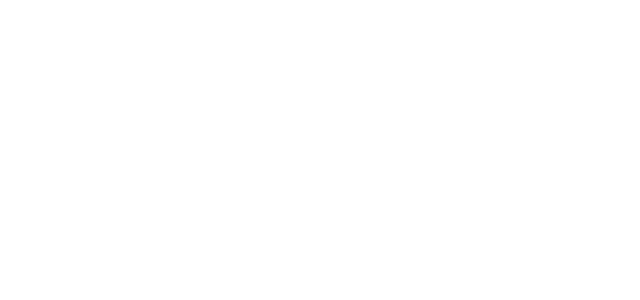
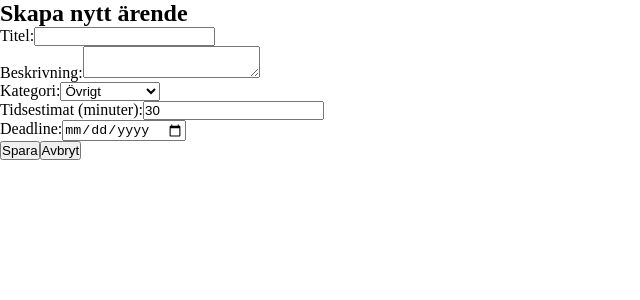
Before and after one commit to Ludvig-D/PAA, a React (Vite) app: page /form in a window 1280 px wide. Before the commit this address had no page. Shown: the top 300 px of the page, without its empty margins (0-640 px from the left). Built offline with nearby package versions, Linux system fonts and the light colour scheme.

Commit message:
har lagt till home och form när man ska skapa en todo

```diff
--- a/package.json
+++ b/package.json
@@ -12,7 +12,8 @@
   "dependencies": {
     "react": "^19.2.0",
     "react-dom": "^19.2.0",
-    "react-router": "^7.10.1"
+    "react-router": "^7.10.1",
+    "react-router-dom": "^7.10.1"
   },
   "devDependencies": {
     "@eslint/js": "^9.39.1",
--- a/src/App.jsx
+++ b/src/App.jsx
@@ -1,12 +1,18 @@
 import { BrowserRouter, Route, Routes } from 'react-router';
 import './App.css';
+import TodoForm from './components/ToDoForm';
+import Home from './components/Home';
 
+
+// To do list
 function App() {
   return (
     <>
       <BrowserRouter>
         <Routes>
-          <Route path="/" />
+          <Route path="/" element={<Home/>} />;
+          <Route path="/form" element={<TodoForm/>} />;
+
         </Routes>
       </BrowserRouter>
     </>
--- /dev/null
+++ b/src/components/Home.jsx
@@ -0,0 +1,39 @@
+import React, { useState } from "react";
+import { useNavigate } from "react-router";
+const Home = () => {
+    const navigate = useNavigate();
+    const [todos, setTodos] = useState([]);
+
+
+
+    const handleAddClick = () => {
+        navigate('/form');
+    }
+    return (
+        <div>
+            <h1>Todos & Activity</h1>
+            <p>Ärande</p>
+            <button onClick={handleAddClick}>Skapa ny</button>
+
+            <div>
+                    {todos.length === 0?(
+                    <p>inga ärande än. Skapa ett nytt!</p>):(
+                        todos.map(todo =>
+                    <div key={todo.id}>
+                        <h3>{todo.title}</h3>
+                        <p>{todo.description}</p>
+                        <p>{todo.category}</p>
+                        <p>{todo.deadline}</p>
+                    </div>
+               )) }
+
+            </div>
+
+        </div>
+    )
+}
+
+
+
+
+export default Home
--- /dev/null
+++ b/src/components/TodoForm.jsx
@@ -0,0 +1,100 @@
+import React, { useState } from 'react';
+import { useNavigate } from 'react-router-dom';
+
+const TodoForm = () => {
+    const navigate = useNavigate();
+
+    // State för formuläret
+    const [formData, setFormData] = useState({
+        // id??
+        title: '',
+        description: '',
+        category: 'Övrigt',
+        timeEstimate: 30,
+        deadline: ''
+    });
+
+    const handleSubmit = () => {
+        console.log('Formulärdata:', formData);
+        // Här ska jag senare lägga till todo
+    };
+
+    const handleCancel = () => {
+        navigate('/'); // Tillbaka till home
+    };
+
+    return (
+        <div>
+            <h2>Skapa nytt ärende</h2>
+            <div>
+
+                {/* Titel */}
+                <div>
+                    <label>Titel:</label>
+                    <input
+                        type="text"
+                        name="title"
+                        value={formData.title}
+                        onChange={(e) => setFormData({...formData, title: e.target.value})}
+                        required
+                    />
+                </div>
+
+                {/* Beskrivning */}
+                <div>
+                    <label>Beskrivning:</label>
+                    <textarea
+                        name="description"
+                        value={formData.description}
+                        onChange={(e) => setFormData({...formData, description: e.target.value})}
+                    />
+                </div>
+
+                {/* Kategori */}
+                <div>
+                    <label>Kategori:</label>
+                    <select
+                        name="category"
+                        value={formData.category}
+                        onChange={(e) => setFormData({...formData, category: e.target.value})}
+                    >
+                        <option value="Hälsa">Hälsa</option>
+                        <option value="Hushåll">Hushåll</option>
+                        <option value="Jobbrelaterat">Jobbrelaterat</option>
+                        <option value="Nöje">Nöje</option>
+                        <option value="Övrigt">Övrigt</option>
+                    </select>
+                </div>
+
+                {/* Tidsestimat */}
+                <div>
+                    <label>Tidsestimat (minuter):</label>
+                    <input
+                        type="number"
+                        name="timeEstimate"
+                        value={formData.timeEstimate}
+                        onChange={(e) => setFormData({...formData, timeEstimate: e.target.value})}
+                    />
+                </div>
+
+                {/* Deadline */}
+                <div>
+                    <label>Deadline:</label>
+                    <input
+                        type="date"
+                        name="deadline"
+                        value={formData.deadline}
+                        onChange={(e) => setFormData({...formData, deadline: e.target.value})}
+                        required
+                    />
+                </div>
+
+                {/* Knappar */}
+                <button onClick={handleSubmit}>Spara</button>
+                <button onClick={handleCancel}>Avbryt</button>
+            </div>
+        </div>
+    );
+};
+
+export default TodoForm;
```
Also changed, not shown: src/context/TodoContext.jsx (added), 1 other file (tests, documents, lock files or other folders).
